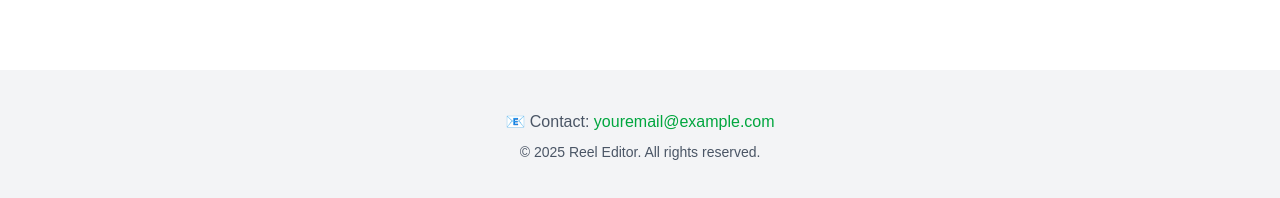
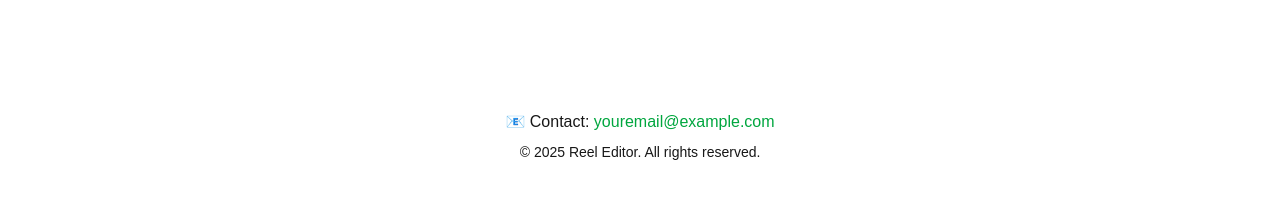
Before and after one commit to 20ecubs110-Dhaval-Patel/Website, a Next.js app: page / in a window 1280 px wide. Shown: the part 402-600 px from the top of the page. Built offline with nearby package versions, Linux system fonts and the light colour scheme.

Commit message:
Dark mode improved

```diff
--- a/app/page.jsx
+++ b/app/page.jsx
@@ -98,10 +98,9 @@ export default function Home() {
           ref={pricingRef}
           className="py-16 px-4 sm:px-10 min-h-screen bg-gray-50"
         >
-          <h2 className="text-3xl font-bold text-center mb-12">
+          <h2 className="text-3xl font-bold text-center mb-12 text-black">
             Choose Your Reel Package
           </h2>
-
           <div className="grid grid-cols-1 sm:grid-cols-2 md:grid-cols-3 gap-8 max-w-6xl mx-auto">
             {/* Reel Card 1 */}
             <div className="bg-white rounded-lg shadow-md p-4 flex flex-col items-center text-center hover:shadow-lg transition">
@@ -172,7 +171,7 @@ export default function Home() {
       {/* Footer */}
       <footer
         id="contact"
-        className={`bg-gray-100 text-center py-10 text-gray-600 ${showPricing ? "" : "mt-20"
+        className={`text-center py-10  ${showPricing ? "" : "mt-20"
           }`}
       >
         <p>
```
